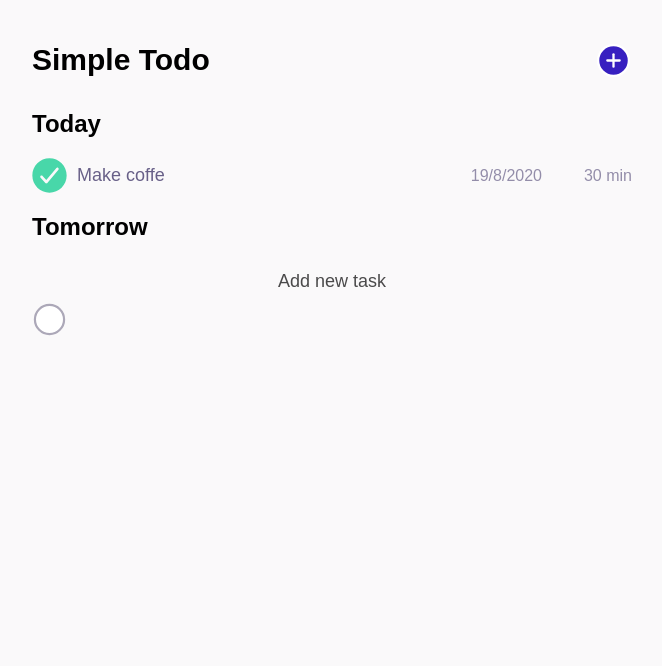
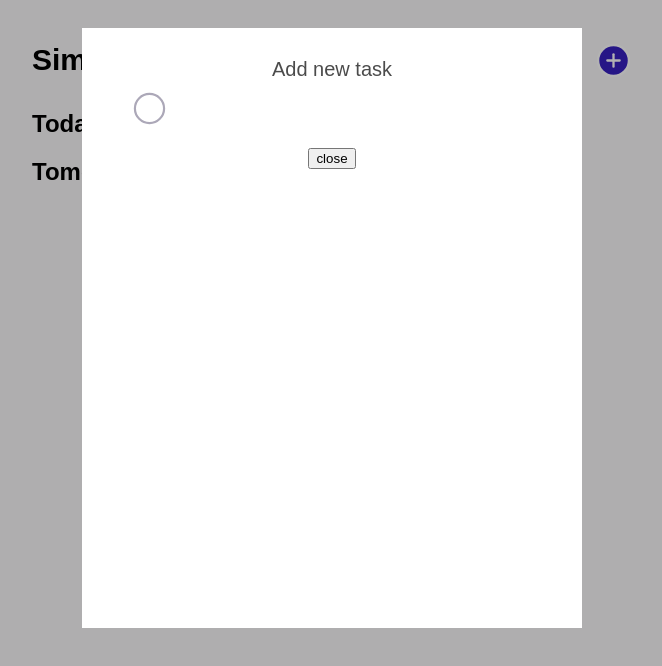
Before and after one commit to ocfranz/todo-typescript, a React (Create React App) app: page / in a window 1280 px wide. Both pictures are taken after a click on the icon 921 px from the left and 60 px from the top of the page. Shown: the top 666 px of the page, without its empty margins (308-970 px from the left). Built offline with nearby package versions, Linux system fonts and the light colour scheme.

Commit message:
wip(): modal component

```diff
--- a/src/modules/Header/Header.tsx
+++ b/src/modules/Header/Header.tsx
@@ -1,12 +1,19 @@
 import React, { FC } from "react";
 import { HeaderWrapper, IconWrapper } from "./styles";
+import { RootState } from "../../reducers";
+import { useSelector, useDispatch } from "react-redux";
+
 import PlusIcon from "./PlusIcon.js";
 interface HeaderProps {
     addTask(task: string): void;
 }
-const Header: FC<HeaderProps> = ({addTask}) => {
+const Header: FC<HeaderProps> = ({ addTask }) => {
+    const dispatch = useDispatch();
+    const visibleModal = useSelector(
+        (state: RootState) => state.uiReducer.showModalAdd
+    );
     const handleOnClick = () => {
-        addTask('Hello')
+        dispatch({ type: "SHOW_MODAL", payload: !visibleModal });
     };
     return (
         <HeaderWrapper>
--- a/src/modules/ModalAdd/ModalAdd.tsx
+++ b/src/modules/ModalAdd/ModalAdd.tsx
@@ -1,28 +1,74 @@
-import React, { FC } from "react";
+import React, { FC, useEffect } from "react";
 import styled from "styled-components";
 import CircleIcon from "../../components/TodoListItem/CircleIcon";
+import { media } from "../../styles/Breakpoints";
+import { RootState } from "../../reducers";
+import { useSelector, useDispatch } from "react-redux";
 interface ModalAddProps {
     visible: boolean;
 }
+const ModalWrapper = styled.div<{ visible: boolean }>`
+    display: ${(props) => (props.visible ? "block" : "none")};
+    position: absolute;
+    top: 0;
+    left: 0;
+    width: 100%;
+    background: rgba(0, 0, 0, 0.3);
+    height: 100%;
+`;
+const ModalDialog = styled.div`
+    width: 100%;
+    height: 100%;
+    margin: 0;
+    padding: 0;
+    background-color: #ffffff;
+    @media ${media.md} {
+        max-width: 500px;
+        max-height: 600px;
+        margin: 1.75rem auto;
+        height: 100%;
+    }
+`;
+const ModalContent = styled.div`
+    padding: 20px 50px;
+`;
 
-const ModalBody = styled.div`
-    width: 50%;
-`;
-const ModalTitleStyles = styled.div`
+const ModalHeader = styled.div`
     padding: 10px 10px;
-    font-size: 18px;
+    font-size: 20px;
     opacity: 0.7;
     text-align: center;
 `;
+const ModalFooter = styled.div`
+    text-align: center;
+`;
+
 const ModalAdd: FC<ModalAddProps> = ({ visible }) => {
+    const dispatch = useDispatch();
+    const visibleModal = useSelector(
+        (state: RootState) => state.uiReducer.showModalAdd
+    );
+    const handleOnClose = () => {
+        dispatch({ type: "SHOW_MODAL", payload: !visibleModal });
+    };
     return (
-        <div>
-            <ModalTitleStyles>Add new task</ModalTitleStyles>
-            <div>
-                <CircleIcon />
-                <div contentEditable={true} placeholder="Task title"></div>
-            </div>
-        </div>
+        <ModalWrapper visible={visible}>
+            <ModalDialog>
+                <ModalContent>
+                    <ModalHeader>Add new task</ModalHeader>
+                    <div>
+                        <CircleIcon />
+                        <div
+                            contentEditable={true}
+                            placeholder="Task title"
+                        ></div>
+                    </div>
+                    <ModalFooter>
+                        <button onClick={handleOnClose}>close</button>
+                    </ModalFooter>
+                </ModalContent>
+            </ModalDialog>
+        </ModalWrapper>
     );
 };
 
--- a/src/pages/Home/Home.tsx
+++ b/src/pages/Home/Home.tsx
@@ -2,13 +2,13 @@ import React, { useState, ChangeEvent, useEffect } from "react";
 import moment from "moment";
 import styled from "styled-components";
 import { media } from "../../styles/Breakpoints";
-
+import { RootState } from "../../reducers";
 import Header from "../../modules/Header/Header";
 import Heading from "../../components/Heading/Heading";
 import TodoListItem from "../../components/TodoListItem/TodoListItem";
 import ModalAdd from "../../modules/ModalAdd/ModalAdd";
 import { useSelector, useDispatch } from "react-redux";
-import { TasksState } from "../../reducers/tasksReducer";
+
 const AppWrapper = styled.div`
     padding: 0px 20px;
     @media ${media.md} {
@@ -18,12 +18,11 @@ const AppWrapper = styled.div`
 
 function App() {
     const date = new Date();
-
-    const tasks = useSelector<TasksState, TasksState["tasks"]>(
-        (state) => state.tasks
+    const dispatch = useDispatch();
+    const tasks = useSelector((state: RootState) => state.tasksReducer.tasks);
+    const visibleModal = useSelector(
+        (state: RootState) => state.uiReducer.showModalAdd
     );
-    const dispatch = useDispatch();
-
     const addTask = (task: string) => {
         dispatch({ type: "ADD_TASK", payload: task });
     };
@@ -48,7 +47,7 @@ function App() {
                 })}
 
                 <Heading type="h2" children="Tomorrow"></Heading>
-                <ModalAdd visible={true} />
+                <ModalAdd visible={visibleModal} />
             </AppWrapper>
         </div>
     );
--- /dev/null
+++ b/src/reducers/index.ts
@@ -0,0 +1,7 @@
+import { combineReducers } from "redux";
+
+import { tasksReducer } from "./tasksReducer";
+import { uiReducer } from "./uiReducer";
+
+export const rootReducer = combineReducers({ uiReducer, tasksReducer });
+export type RootState = ReturnType<typeof rootReducer>;
--- /dev/null
+++ b/src/reducers/uiReducer.ts
@@ -0,0 +1,23 @@
+export interface UiState {
+    showModalAdd: boolean;
+}
+const initialStateUi = {
+    showModalAdd: false,
+};
+
+type Action = {
+    type: "SHOW_MODAL";
+    payload: boolean;
+};
+export const uiReducer = (
+    state: UiState = initialStateUi,
+    action: Action
+) => {
+    switch (action.type) {
+        case "SHOW_MODAL":
+            return { ...state, showModalAdd: action.payload };
+
+        default:
+            return state;
+    }
+};
--- a/src/stores/store.ts
+++ b/src/stores/store.ts
@@ -1,4 +1,4 @@
 import { createStore } from "redux";
-import { tasksReducer } from '../reducers/tasksReducer';
+import { rootReducer } from "../reducers";
 
-export const store = createStore(tasksReducer);
+export const store = createStore(rootReducer);
```
